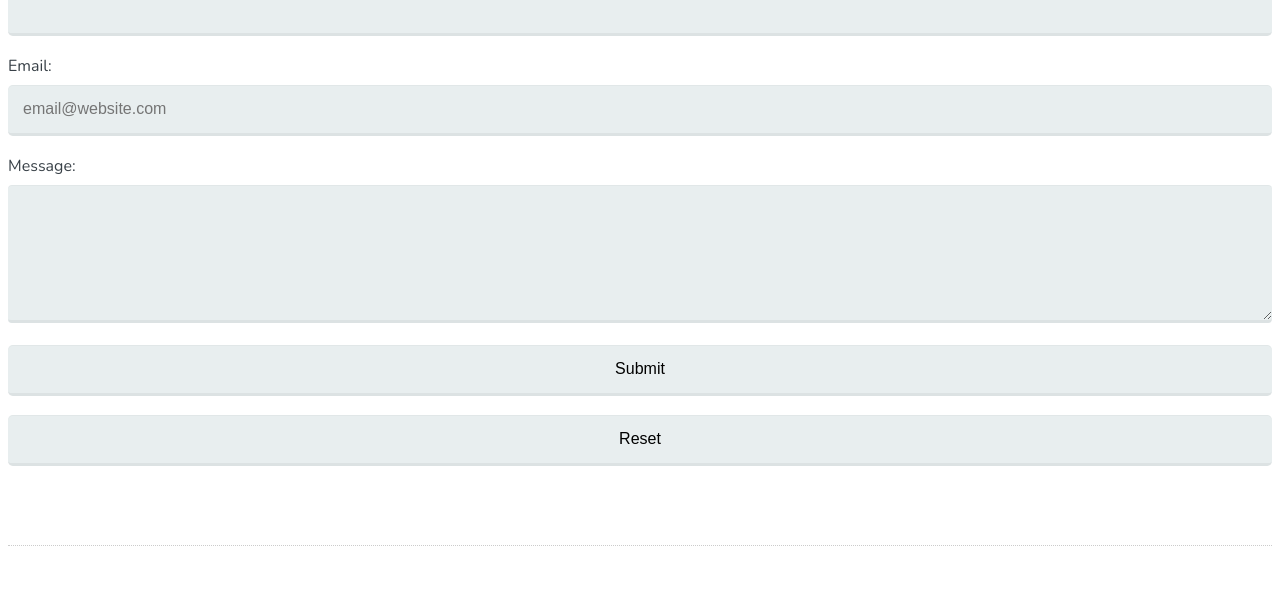
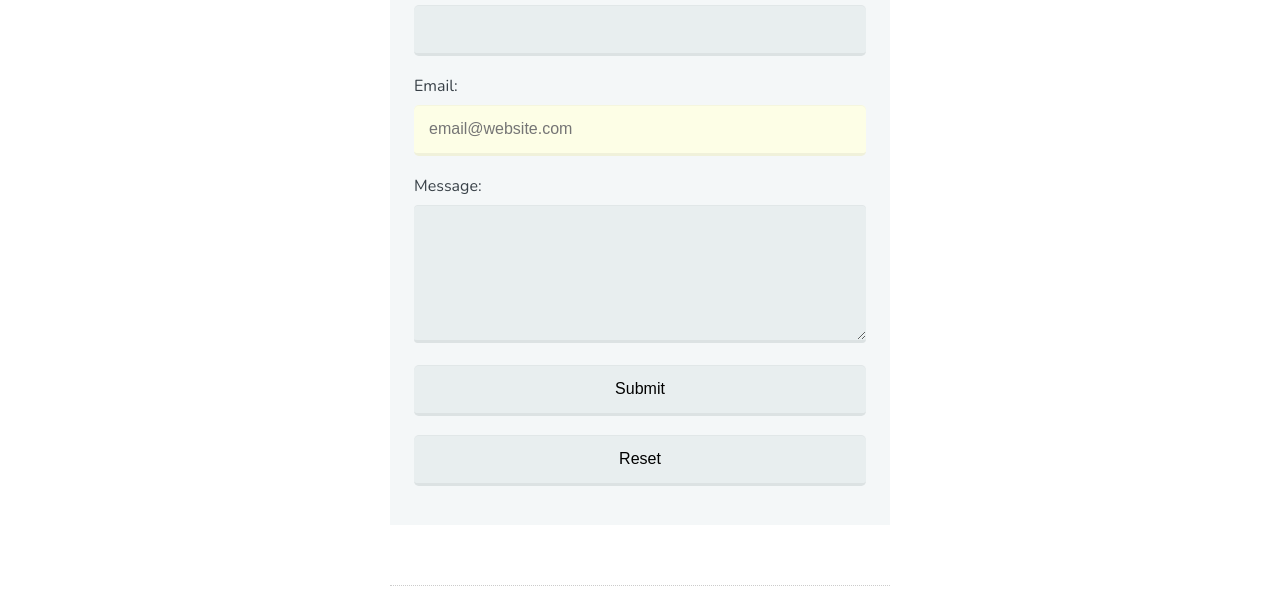
Before and after one commit to willowcheng/css-selectors, a plain HTML site: page index.html in a window 1280 px wide. Shown: the part 166-759 px from the top of the page. Drawn offline with nearby package versions, Linux system fonts and the light colour scheme.

Commit message:
Attribute selectors

```diff
--- a/css/selectors.css
+++ b/css/selectors.css
@@ -1 +1,15 @@
 /* Attribute Selectors ------------- */
+
+.form-contact {
+    padding: 20px 24px;
+    background: #f4f7f8;
+}
+
+#container {
+    max-width: 500px;
+    margin: auto;
+}
+
+input[type="email"] {
+    background: #fdfee6;
+}
```
Also changed, not shown: 1 other file.
